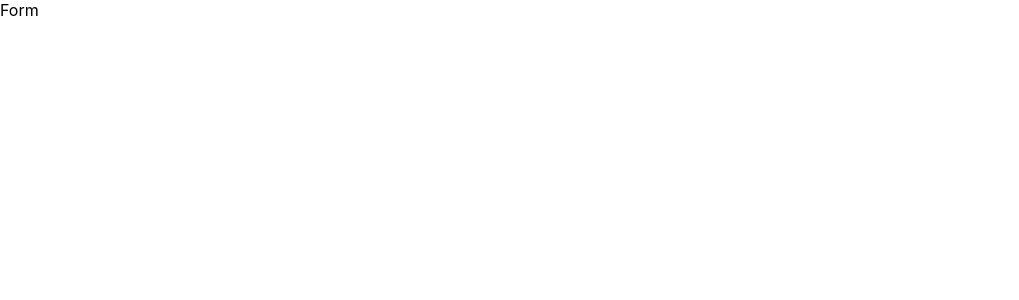
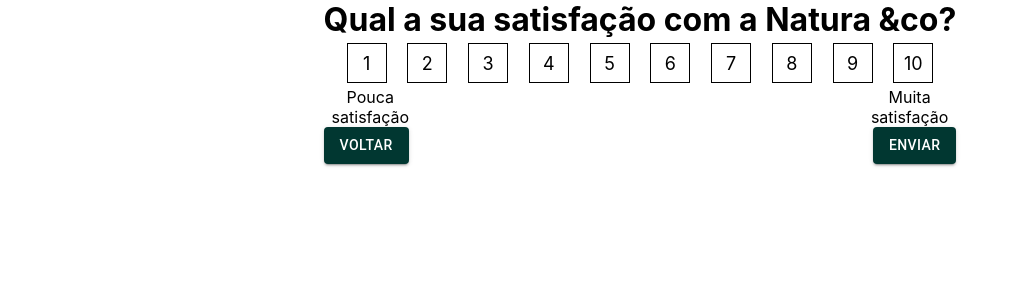
Before and after one commit to larrygotto/kpis-challenge, a React (Create React App) app in the folder research-feature/: page /form in a window 1280 px wide. Shown: the top 300 px of the page, without its empty margins (0-1019 px from the left). Built offline with nearby package versions, Linux system fonts and the light colour scheme.

Commit message:
[feat] form page progress

```diff
--- a/research-feature/src/assets/loading/Loading.jsx
+++ b/research-feature/src/assets/loading/Loading.jsx
@@ -22,6 +22,6 @@
 
 export default function Loading() {
   return (
-    <LoadingContainer><img src={naturaLogo}/> </LoadingContainer>
+    <LoadingContainer><img src={naturaLogo} alt="carregando..."/> </LoadingContainer>
   )
 }
--- /dev/null
+++ b/research-feature/src/components/selection-slider/SelectionSlider.jsx
@@ -0,0 +1,30 @@
+import * as React from 'react';
+import Box from '@mui/material/Box';
+import Slider from '@mui/material/Slider';
+
+export default function SelectionSlider(props) {
+
+  const marks = props.marks
+
+  function valuetext(value) {
+    return `${value.label}`;
+  }
+
+  function valueLabelFormat(value) {
+    return marks.findIndex((mark) => mark.value === value) + 1;
+  }
+  return (
+    <Box>
+      <Slider
+        aria-label="Restricted values"
+        defaultValue={0}
+        valueLabelFormat={valueLabelFormat}
+        getAriaValueText={valuetext}
+        step={null}
+        // valueLabelDisplay="auto"
+        marks={marks}
+        onChange={props.onChange}
+      />
+    </Box>
+  );
+}
--- /dev/null
+++ b/research-feature/src/constants/teamSelection.js
@@ -0,0 +1,22 @@
+export const teamSelection = [
+  {
+    value: 0,
+    label: "1 até 3",
+  },
+  {
+    value: 25,
+    label: "4 até 6",
+  },
+  {
+    value: 50,
+    label: "7 até 9",
+  },
+  {
+    value: 75,
+    label: "10 até 14",
+  },
+  {
+    value: 100,
+    label: "15 ou mais",
+  },
+]
--- a/research-feature/src/global/GlobalState.jsx
+++ b/research-feature/src/global/GlobalState.jsx
@@ -2,7 +2,7 @@
 import { GlobalStateContext } from "./GlobalStateContext"
 
 const GlobalState = (props) => {
-  const [email, setEmail] = useState("")
+  const [email, setEmail] = useState("l")
 
   const states = { email }
 
--- a/research-feature/src/pages/form/Form.jsx
+++ b/research-feature/src/pages/form/Form.jsx
@@ -1,15 +1,59 @@
-import React, { useState } from 'react'
+import { Button } from "@mui/material"
+import React, { useContext, useEffect, useState } from "react"
+import { useNavigate } from "react-router-dom"
+import { teamSelection } from "../../constants/teamSelection"
+import { GlobalStateContext } from "../../global/GlobalStateContext"
+import Question1 from "./Question1"
+import Question2 from "./Question2"
+import { PageContainer, QuestionContainer } from "./styledForm"
 
 export default function Form() {
-
+  const { states, setters } = useContext(GlobalStateContext)
+  const [stage, setStage] = useState(2)
   const [answers, setAnswers] = useState({
-    answer1: "",
-    answer2: "",
+    answer1: "1 até 3",
+    answer2: "1",
   })
 
-  const [question, setQuestion] = useState(1)
+  const navigate = useNavigate()
 
-  return (
-    <div>Form</div>
-  )
+  useEffect(() => {
+    if (!states.email) navigate('/')
+  }, [])
+
+  let questions
+  switch (stage) {
+    case 1:
+      questions = (
+        <Question1
+          onChange={(e) => handleSlider(e)}
+          answer={answers.answer1}
+          onClickNext={() => setStage(2)}
+          onClickBack={() => navigate("/")}
+        />
+      )
+      break
+    case 2:
+      questions = <Question2 onClickBack={() => setStage(1)}/>
+      break
+    default:
+      questions = (
+        <QuestionContainer>
+          <h1>Algo deu errado</h1>
+          <Button variant="contained" onClick={() => navigate("/")}>
+            Voltar
+          </Button>
+        </QuestionContainer>
+      )
+      break
+  }
+
+  const handleSlider = (e) => {
+    teamSelection.map((i) => {
+      if (e.target.value === i.value)
+        setAnswers({ ...answers, answer1: i.label })
+    })
+  }
+
+  return <PageContainer>{questions}</PageContainer>
 }
--- /dev/null
+++ b/research-feature/src/pages/form/Question1.jsx
@@ -0,0 +1,23 @@
+import { Button } from "@mui/material"
+import React from "react"
+import SelectionSlider from "../../components/selection-slider/SelectionSlider"
+import { teamSelection } from "../../constants/teamSelection"
+import { ButtonContainer, QuestionContainer } from "./styledForm"
+
+export default function Question1(props) {
+  return (
+    <QuestionContainer>
+      <h1>Quantas pessoas tem a sua equipe?</h1>
+      <SelectionSlider marks={teamSelection} onChange={props.onChange} />
+      <ButtonContainer>
+        <Button variant="contained" onClick={props.onClickBack}>
+          Voltar
+        </Button>
+        <h2>Sua resposta: {props.answer}</h2>
+        <Button variant="contained" onClick={props.onClickNext}>
+          Próximo
+        </Button>
+      </ButtonContainer>
+    </QuestionContainer>
+  )
+}
--- /dev/null
+++ b/research-feature/src/pages/form/Question2.jsx
@@ -0,0 +1,37 @@
+import { Button } from "@mui/material"
+import React from "react"
+import SelectionSlider from "../../components/selection-slider/SelectionSlider"
+import { teamSelection } from "../../constants/teamSelection"
+import { ButtonContainer, LabelContainer, QuestionContainer, SelectionContainer, SelectItem } from "./styledForm"
+
+export default function Question2(props) {
+  return (
+    <QuestionContainer>
+      <h1>Qual a sua satisfação com a Natura &co?</h1>
+      <SelectionContainer>
+        <SelectItem value={1} >1</SelectItem>
+        <SelectItem>2</SelectItem>
+        <SelectItem>3</SelectItem>
+        <SelectItem>4</SelectItem>
+        <SelectItem>5</SelectItem>
+        <SelectItem>6</SelectItem>
+        <SelectItem>7</SelectItem>
+        <SelectItem>8</SelectItem>
+        <SelectItem>9</SelectItem>
+        <SelectItem>10</SelectItem>
+      </SelectionContainer>
+<LabelContainer>
+  <p>Pouca satisfação</p>
+  <p>Muita satisfação</p>
+</LabelContainer>
+      <ButtonContainer>
+      <Button variant="contained" onClick={props.onClickBack}>
+        Voltar
+      </Button>
+      <Button variant="contained" onClick={props.onClickSend}>
+        Enviar
+      </Button>
+      </ButtonContainer>
+    </QuestionContainer>
+  )
+}
--- a/research-feature/src/pages/form/styledForm.js
+++ b/research-feature/src/pages/form/styledForm.js
@@ -0,0 +1,57 @@
+import styled from "styled-components";
+
+export const PageContainer = styled.div`
+  display: flex;
+  flex-direction: column;
+  align-items: center;
+  justify-content: center;
+`
+
+export const QuestionContainer = styled.div`
+  display: flex;
+  flex-direction: column;
+  justify-content: space-between;
+`
+
+export const SelectionContainer = styled.div`
+  display: flex;
+  align-items: center;
+  justify-content: space-between;
+  width: 94%;
+  align-self: center;
+`
+
+export const SelectItem = styled.button`
+  width: 40px;
+  height: 40px;
+  font-size: large;
+  margin: 4px;
+  border: 1px solid black;
+  background-color: ${props => props.color || "white"};
+  cursor: pointer;
+  transition: 300ms ease;
+  :hover{
+    background-color: lightgray;
+  }
+  :active{
+    background-color: gray;
+    color: white;
+  }
+`
+
+export const ButtonContainer = styled.div`
+  display: flex;
+  align-items: center;
+  justify-content: space-between;
+`
+
+export const LabelContainer = styled.div`
+  margin: 0 8px;
+  display: flex;
+  align-items: center;
+  justify-content: space-between;
+  p{
+    width: min-content;
+    text-align: center;
+  }
+`
--- a/research-feature/src/pages/homepage/Homepage.jsx
+++ b/research-feature/src/pages/homepage/Homepage.jsx
@@ -11,18 +11,18 @@
   const { states, setters } = useContext(GlobalStateContext)
   const [unauthorize, setUnauthorize] = useState(false)
   const navigate = useNavigate()
-  const [buttonText, setButtonText] = useState("iniciar")
+  const [buttonText, setButtonText] = useState("Iniciar pesquisa")
 
   const handleSubmit = (e) => {
     e.preventDefault()
-    setButtonText(<Loading/>)
+    setButtonText(<Loading />)
     axios
       .get(`${BASE_URL}/email?email=${states.email}`)
       .then((res) => {
         const check = res.data.check
         if (check) {
           setUnauthorize(true)
-          setButtonText("Iniciar")
+          setButtonText("Iniciar pesquisa")
         } else if (!check) {
           navigate("/form")
         }
@@ -34,8 +34,19 @@
     <HomeContainer>
       <FormContainer type="submit" onSubmit={(e) => handleSubmit(e)}>
         <h1>Boas vindas!</h1>
-        <h2>Agradecemos o seu tempo</h2>
-        <p>Digite seu email para continuar</p>
+        <h2>Agradecemos por querer participar</h2>
+
+        {unauthorize ? (
+          <p>Já temos uma resposta enviada por esse email</p>
+        ) : (
+          <></>
+        )}
+        <p>
+          {unauthorize
+            ? "Digite outro email para continuar"
+            : "Digite seu email para continuar"}
+        </p>
+
         <TextField
           error={unauthorize}
           label="email"
@@ -46,11 +57,11 @@
             setters.setEmail(e.target.value)
           }}
         />
-        {unauthorize ? <p>Já temos uma resposta enviada por esse email</p> : <></>}
+
         <Button
           type="submit"
           onSubmit={(e) => handleSubmit()}
-          disabled={states.email ? false : true}
+          disabled={states.email.length > 4 ? false : true}
           variant="contained"
         >
           {buttonText}
```
Also changed, not shown: research-feature/src/services/sendForm.js (added, +9 -0 lines), research-feature/src/pages/results/Results.jsx (line endings or trailing spaces).
